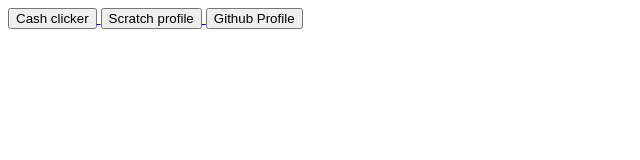
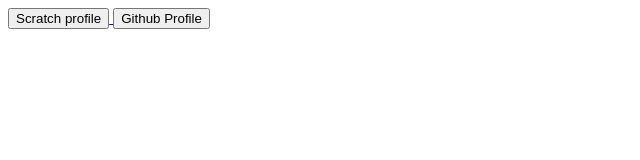
Before and after one commit to STARRYBOY3/STARRYBOY3.github.io, a plain HTML site: page index.html in a window 1280 px wide. Shown: the whole page, without its empty margins (0-640 px from the left). Drawn offline with Linux system fonts and the light colour scheme.

Commit message:
Update index.html

```diff
--- a/index.html
+++ b/index.html
@@ -4,9 +4,6 @@
     <title> STARRYBOY3's Conections </title>
   </head>
   <body>
-  <a href="https://starryboy3.github.io/STARRYBOY3Games.github.io/">
-   <button>Cash clicker</button>
-  </a>
   <a href="http://scratch.mit.edu/users/STARRYBOY3">
     <button>Scratch profile</button>
   </a>
```
